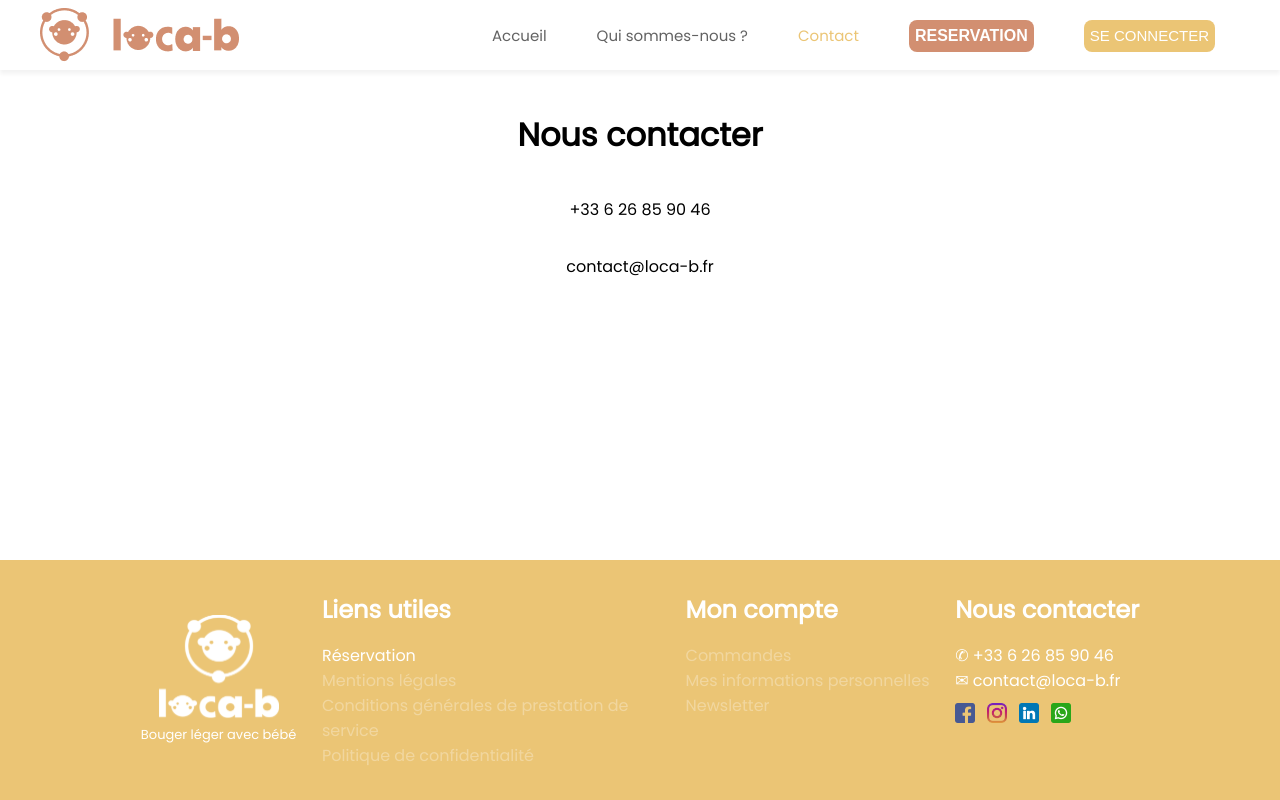
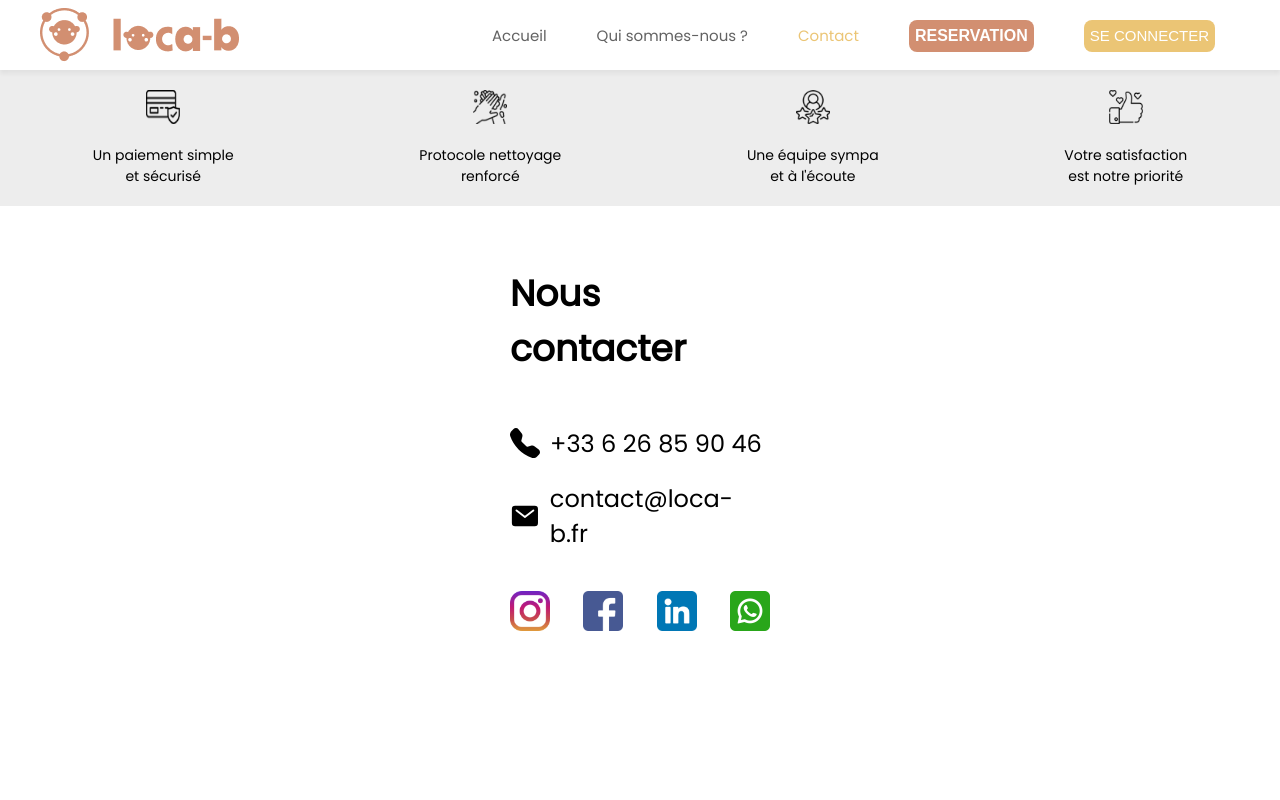
Before and after one commit to ComicScrip/locab, a Next.js app: page /contact in a window 1280 px wide. Shown: the top 800 px of the page. Built offline with nearby package versions, Linux system fonts and the light colour scheme; no server answers.

Commit message:
fixed aboutus, blog, cotact us css

```diff
--- a/pages/contact/index.js
+++ b/pages/contact/index.js
@@ -1,21 +1,69 @@
 import React from "react";
 import Layout from "../../components/Layout";
+import Image from "next/image";
+import Link from "next/link";
+import styles from "../../styles/ContactUs.module.css";
+import Banner from "../../components/Banner";
+import { BsTelephoneFill } from "react-icons/bs";
+import { IoMail } from "react-icons/io5";
 
 export default function Contact() {
   return (
-    <Layout pageTitle="Contactez-nous">
-      <main
-        style={{
-          display: "flex",
-          flexDirection: "column",
-          alignItems: "center",
-          margin: "20px",
-        }}
-      >
+    <Layout pageTitle="Nous contacter | Location matériel de puériculture">
+      <Banner />
+      <section className={styles.mainContainer}>
         <h1>Nous contacter</h1>
-        <p>+33 6 26 85 90 46</p>
-        <p>contact@loca-b.fr</p>
-      </main>
+        <article className={styles.contactInfo}>
+          <BsTelephoneFill style={{ marginRight: "10px" }} size={30} />
+          +33 6 26 85 90 46
+        </article>
+        <article className={styles.contactInfo}>
+          <IoMail style={{ marginRight: "10px" }} size={30} />
+          contact@loca-b.fr
+        </article>
+        <div className={styles.icons}>
+          <Link href="https://www.instagram.com/loca_b_officiel/">
+            <a>
+              <Image
+                src="/icons/instagram.webp"
+                alt="instagram"
+                width={40}
+                height={40}
+              />
+            </a>
+          </Link>
+          <Link href="https://www.facebook.com/locabofficiel">
+            <a>
+              <Image
+                src="/icons/facebook.webp"
+                alt="facebook"
+                width={40}
+                height={40}
+              />
+            </a>
+          </Link>
+          <Link href="https://www.linkedin.com/company/locabofficiel/">
+            <a>
+              <Image
+                src="/icons/linkedin.webp"
+                alt="linkedin"
+                width={40}
+                height={40}
+              />
+            </a>
+          </Link>
+          <Link href="/">
+            <a>
+              <Image
+                src="/icons/whatsapp.webp"
+                alt="Whatsapp"
+                width={40}
+                height={40}
+              />
+            </a>
+          </Link>
+        </div>
+      </section>
     </Layout>
   );
 }
--- a/pages/reservation/index.js
+++ b/pages/reservation/index.js
@@ -8,9 +8,9 @@ import Banner from "../../components/Banner";
 
 function SearchPage() {
   return (
-    <Layout>
+    <Layout pageTitle="Location de matériel puériculture Lyon — Loca-b">
       <Banner />
-      <main>
+
       <div className={styles.main_title}>
         <h1>De quoi avez-vous besoin ?</h1>
       </div>
@@ -35,7 +35,6 @@ function SearchPage() {
           <Pack className={styles.packStyle} />
         </div>
       </div>
-      </main>
     </Layout>
   );
 }
--- /dev/null
+++ b/styles/Aboutus.module.css
@@ -0,0 +1,3 @@
+.mainContainer {
+  padding: 30px;
+}
--- /dev/null
+++ b/styles/Blog.module.css
@@ -0,0 +1,3 @@
+.mainContainer {
+  padding: 30px;
+}
--- /dev/null
+++ b/styles/ContactUs.module.css
@@ -0,0 +1,31 @@
+.mainContainer {
+  padding: 30px;
+  font-size: 1.5rem;
+  display: flex;
+  flex-direction: column;
+}
+
+.contactInfo {
+  display: flex;
+  align-items: center;
+  margin-top: 20px;
+}
+
+.icons {
+  display: flex;
+  justify-content: space-between;
+  margin: 40px 20px 20px 20px;
+}
+
+@media screen and (min-width: 900px) {
+  .mainContainer {
+    width: 25%;
+    margin: auto;
+    padding-bottom: 200px;
+  }
+  .icons {
+    display: flex;
+    justify-content: space-between;
+    margin: 40px 0px 20px 0px;
+  }
+}
--- a/styles/Reservation.module.css
+++ b/styles/Reservation.module.css
@@ -58,6 +58,7 @@
   display: flex;
   justify-content: space-around;
   align-items: center;
+  padding-top: 30px;
 }
 .trait_gauche {
   border-top: 2px solid #66c65e;
```
Also changed, not shown: pages/aboutUs/index.js (+6 -10 lines), pages/blog/index.js (+10 -4 lines), pages/index.js (+19 -22 lines), 1 other file (tests, documents, lock files or other folders). Lines whose indentation alone changed are shown as unchanged.
